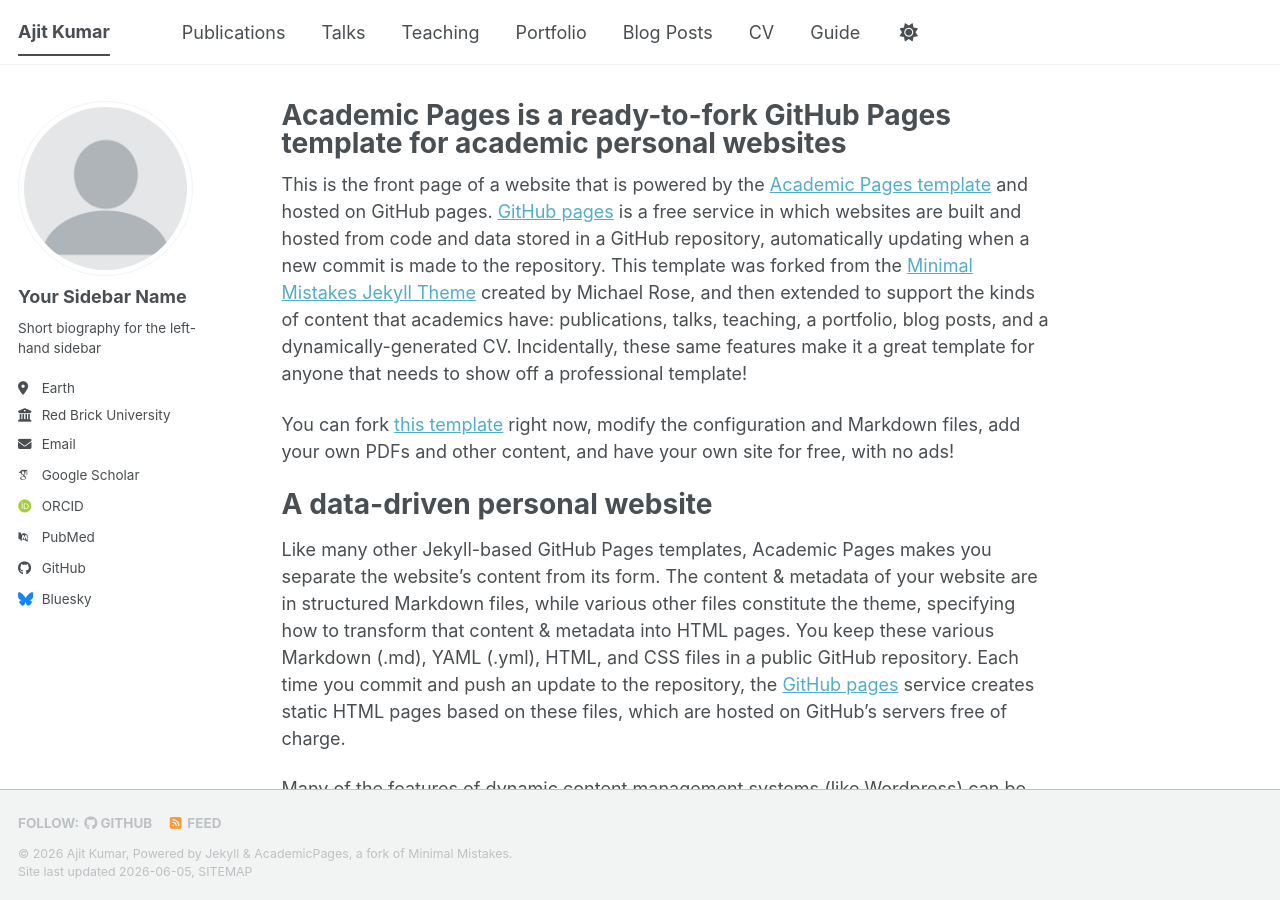
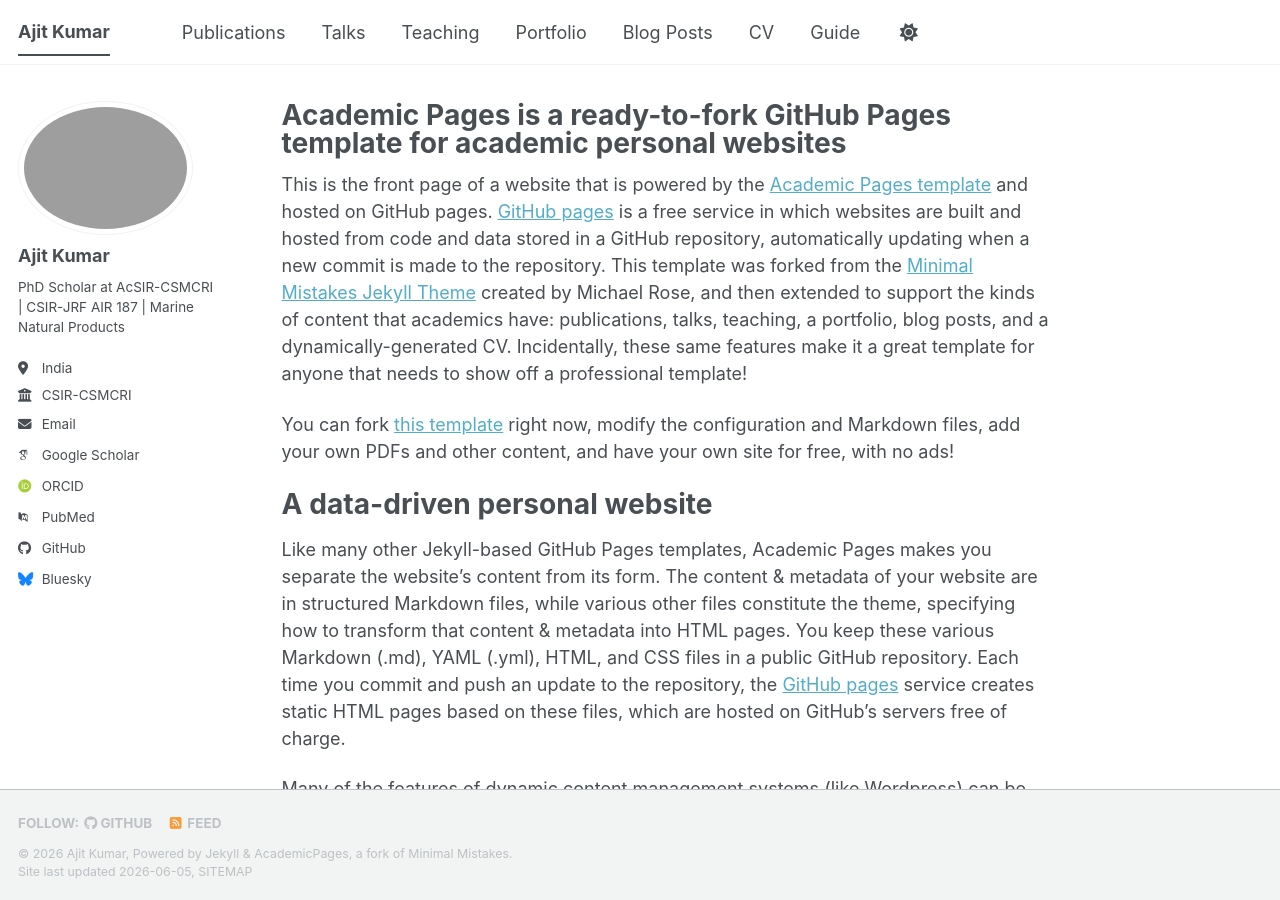
Before and after one commit to iajeetvsingh/iajeetvsingh.github.io, a Jekyll site: the page built from _pages/about.md, in a window 1280 px wide and 900 px high. Built offline with Jekyll 4.4.1, drawn with Linux system fonts in a browser that asks for light colours; some web fonts are replaced; a script bundle is joined from its source files by our own code; library files that are not in the unit come from our copies.

Commit message:
Update _config.yml

```diff
--- a/_config.yml
+++ b/_config.yml
@@ -24,15 +24,18 @@ repository : "iajeetvsingh/iajeetvsingh.github.io"
 #               If a field is blank the icon and link will not appear, otherwise it will be shown.
 #               Additional customization can be done by editing /_includes/author-profile.html
 author:
-  # Biographic information
-  avatar           : "profile.png"
-  name             : "Your Sidebar Name"
-  pronouns         : # example: "she/her"
-  bio              : "Short biography for the left-hand sidebar"
-  location         : "Earth"
-  employer         : "Red Brick University"
-  uri              : # URL
-  email            : "none@example.org"
+  avatar           : "profile.jpg"
+  name             : "Ajit Kumar"
+  bio              : "PhD Scholar at AcSIR-CSMCRI | CSIR-JRF AIR 187 | Marine Natural Products"
+  location         : "India"
+  employer         : "CSIR-CSMCRI"
+  email            : "iajeetvsingh01@gmail.com"
+
+  googlescholar    :
+  orcid            :
+  researchgate     :
+  github           : "iajeetvsingh"
+  linkedin         :
 
   # Academic websites
   academia         : # URL
```
